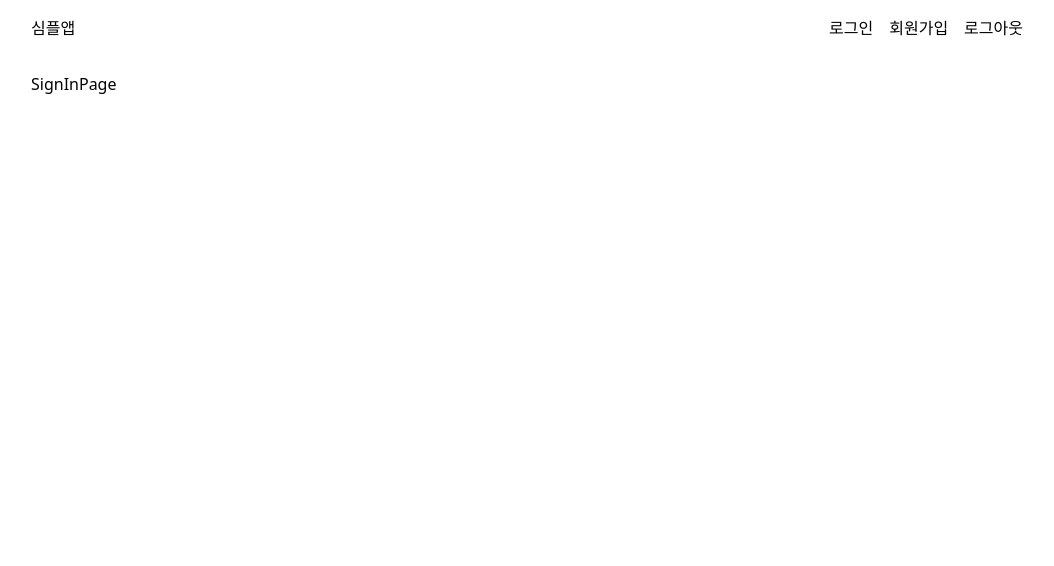
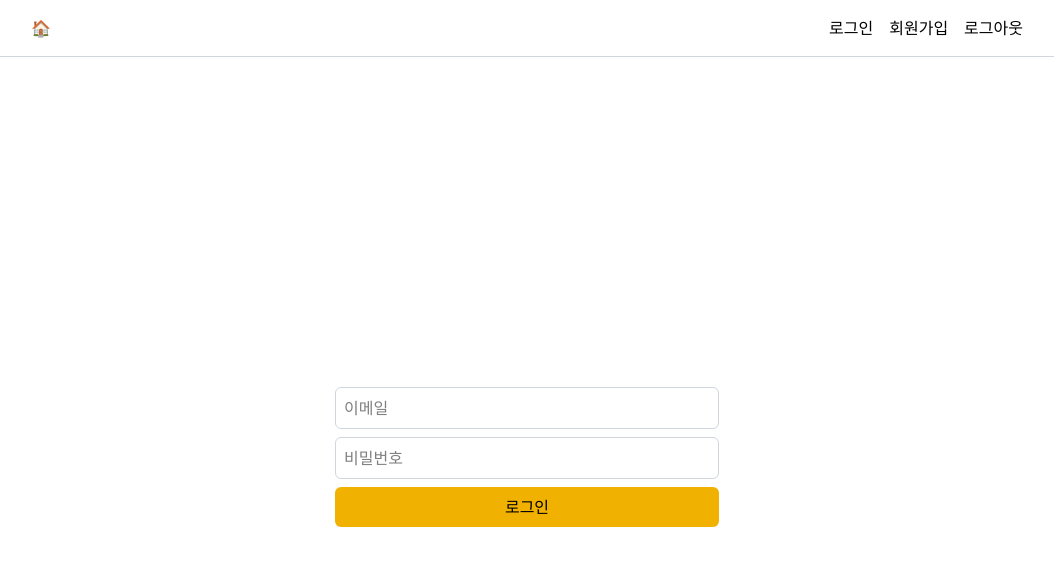
Before and after one commit to jungminji0215/react-auth, a React (Vite) app: page /auth/signin in a window 1280 px wide. Shown: the top 566 px of the page, without its empty margins (113-1167 px from the left). Built offline with nearby package versions, Linux system fonts and the light colour scheme.

Commit message:
[feat](auth) : auth 관련 페이지 생성

```diff
--- a/src/components/Header.tsx
+++ b/src/components/Header.tsx
@@ -2,15 +2,17 @@ import { Link } from 'react-router';
 
 export default function Header() {
   return (
-    <header className="wrapper ">
-      <div className="flex justify-between">
-        <h2>심플앱</h2>
+    <header className="border-b border-gray-300">
+      <div className="wrapper flex justify-between">
+        <h2>
+          <Link to="/">🏠</Link>
+        </h2>
         <ul className="flex gap-4">
           <li>
-            <Link to="/signin">로그인</Link>
+            <Link to="/auth/signin">로그인</Link>
           </li>
           <li>
-            <Link to="/signup">회원가입</Link>
+            <Link to="/auth/signup">회원가입</Link>
           </li>
           <button>로그아웃</button>
         </ul>
--- a/src/pages/HomePage.tsx
+++ b/src/pages/HomePage.tsx
@@ -1,9 +1,16 @@
 import PageContainer from '../components/PageContainer.tsx';
+import { Link } from 'react-router';
 
 export default function HomePage() {
   return (
     <PageContainer>
-      <section>Auth </section>
+      <section>
+        <Link to="/auth">
+          <div className="bg-yellow-500 p-5 rounded-lg w-1/2">
+            🔐 로그인 기능 보기
+          </div>
+        </Link>
+      </section>
     </PageContainer>
   );
 }
--- a/src/pages/auth/AuthPlaygroundPage.tsx
+++ b/src/pages/auth/AuthPlaygroundPage.tsx
@@ -1,5 +1,18 @@
 import PageContainer from '../../components/PageContainer.js';
+import { Link } from 'react-router';
 
 export default function AuthPlaygroundPage() {
-  return <PageContainer>로그인</PageContainer>;
+  return (
+    <PageContainer>
+      <div className="flex justify-center items-center text-xl">
+        로그인한 사람, 로그인 안 한 사람 모두 접근 가능한 페이지
+      </div>
+
+      <div className="flex justify-center items-center mt-4">
+        <Link to="/auth/mypage">
+          <p className="bg-yellow-500 p-4 rounded-lg">페이지 이동</p>
+        </Link>
+      </div>
+    </PageContainer>
+  );
 }
--- /dev/null
+++ b/src/pages/auth/LoginUserPage.tsx
@@ -0,0 +1,11 @@
+import PageContainer from '../../components/PageContainer.tsx';
+
+export default function LoginUserPage() {
+  return (
+    <PageContainer>
+      <div className="flex justify-center items-center h-full text-xl">
+        로그인 한 사람만 접근 가능한 페이지
+      </div>
+    </PageContainer>
+  );
+}
--- a/src/pages/auth/SignInPage.tsx
+++ b/src/pages/auth/SignInPage.tsx
@@ -1,5 +1,21 @@
-import PageContainer from '../../components/PageContainer.tsx';
-
 export default function SignInPage() {
-  return <PageContainer>SignInPage</PageContainer>;
+  return (
+    <div className="flex justify-center items-center min-h-screen p-4">
+      <form className="flex flex-col gap-2 w-full max-w-sm">
+        <input
+          type="email"
+          placeholder="이메일"
+          className="border border-gray-300 rounded-md p-2"
+        />
+        <input
+          type="password"
+          placeholder="비밀번호"
+          className="border border-gray-300 rounded-md p-2"
+        />
+        <button type="submit" className="bg-yellow-500 rounded-md p-2">
+          로그인
+        </button>
+      </form>
+    </div>
+  );
 }
```
